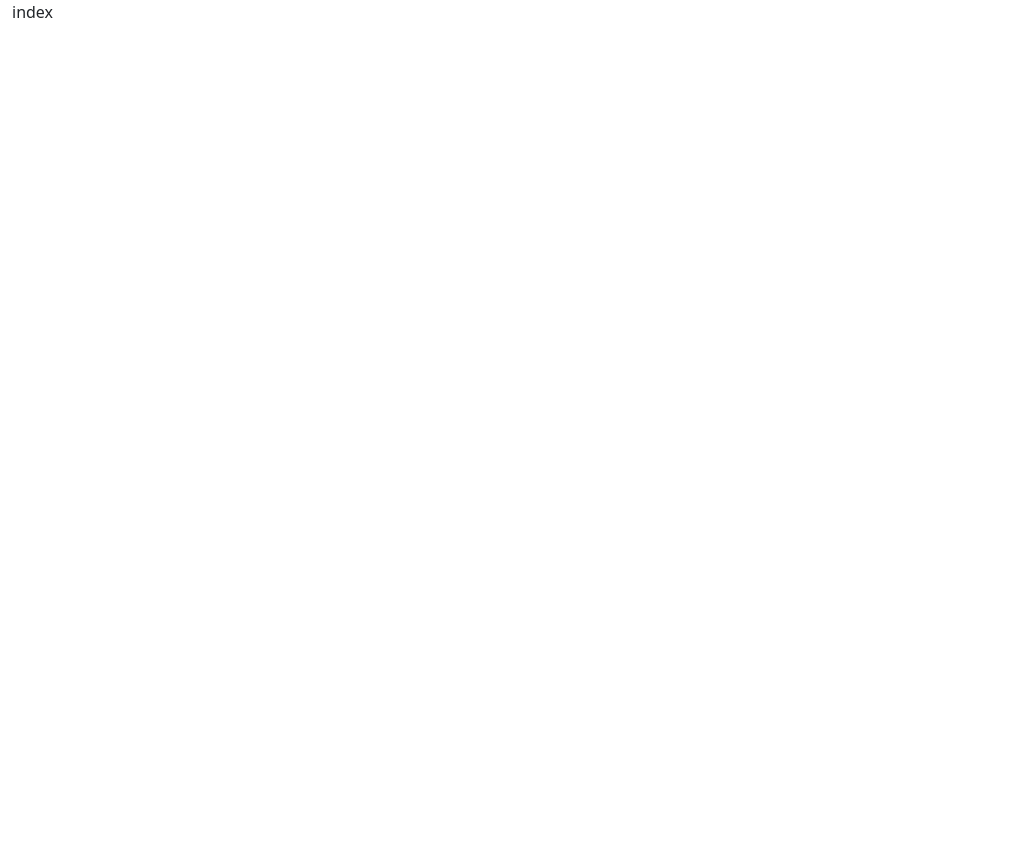
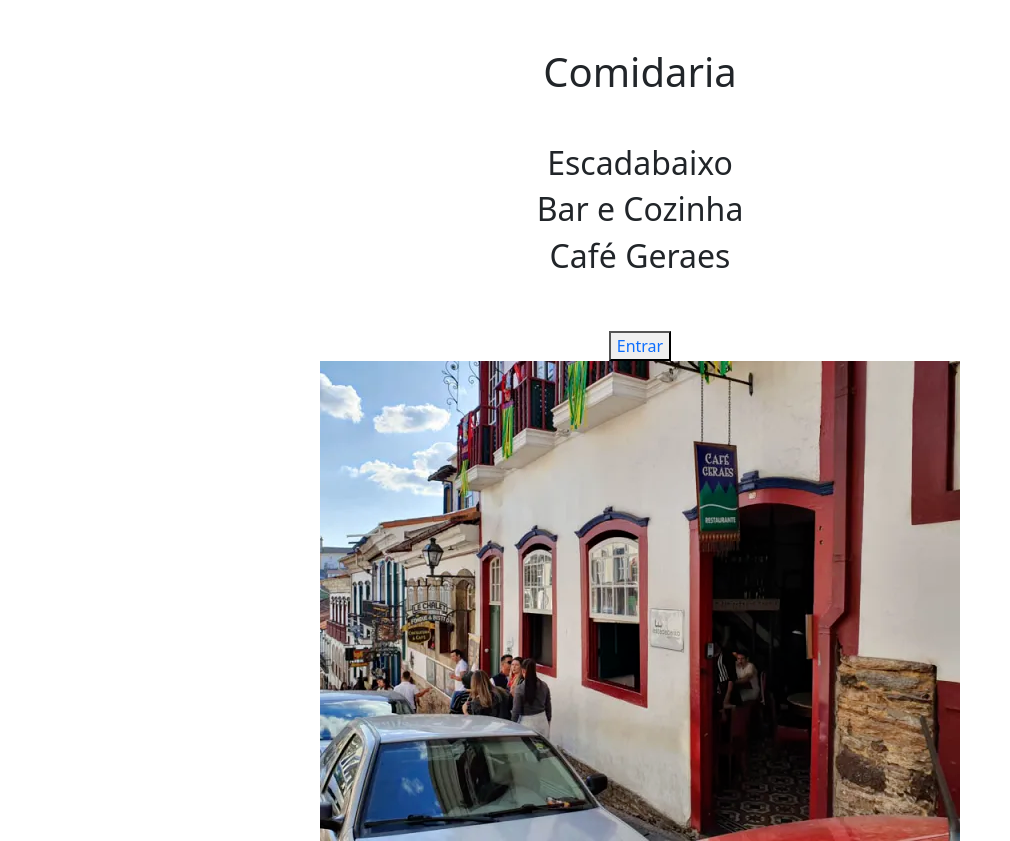
Before and after one commit to lucaadev/Comidaria, a React (Create React App) app in the folder web/: page / in a window 1280 px wide. Shown: the whole page, without its empty margins (0-1010 px from the left). Before the commit the page ends 800 px from the top, so only its background shows below. Built offline with nearby package versions, Linux system fonts and the light colour scheme; a web font is replaced by a local one.

Commit message:
FEAT: create home page

```diff
--- a/web/src/pages/Home/index.jsx
+++ b/web/src/pages/Home/index.jsx
@@ -1,7 +1,28 @@
-import React from 'react'
+import React from 'react';
+import background from '../../../src/assets/cafe-geraes-background.png';
 
 export default function index() {
-  return (
-    <div>index</div>
-  )
+
+	return (
+		<div className='container-fluid d-flex flex-column align-items-center p-0'>
+			<div className='row'>
+				<div className='col-12 mt-5 d-flex flex-column align-items-center'>
+					<h1 className='mb-5 title'>Comidaria</h1>
+					<h2 className='text'>Escadabaixo</h2>
+					<h2 className='text'>Bar e Cozinha</h2>
+					<h2 className='text'>Café Geraes</h2>
+					<button className='mt-5 buttonStyle'>
+						<a href='/options' className='text-decoration-none textButton'>
+							Entrar
+						</a>
+					</button>
+				</div>
+			</div>
+			<img
+				src={background}
+				alt='Café Geraes'
+				className='img-fluid imageStyle'
+			/>
+		</div>
+	);
 }
```
